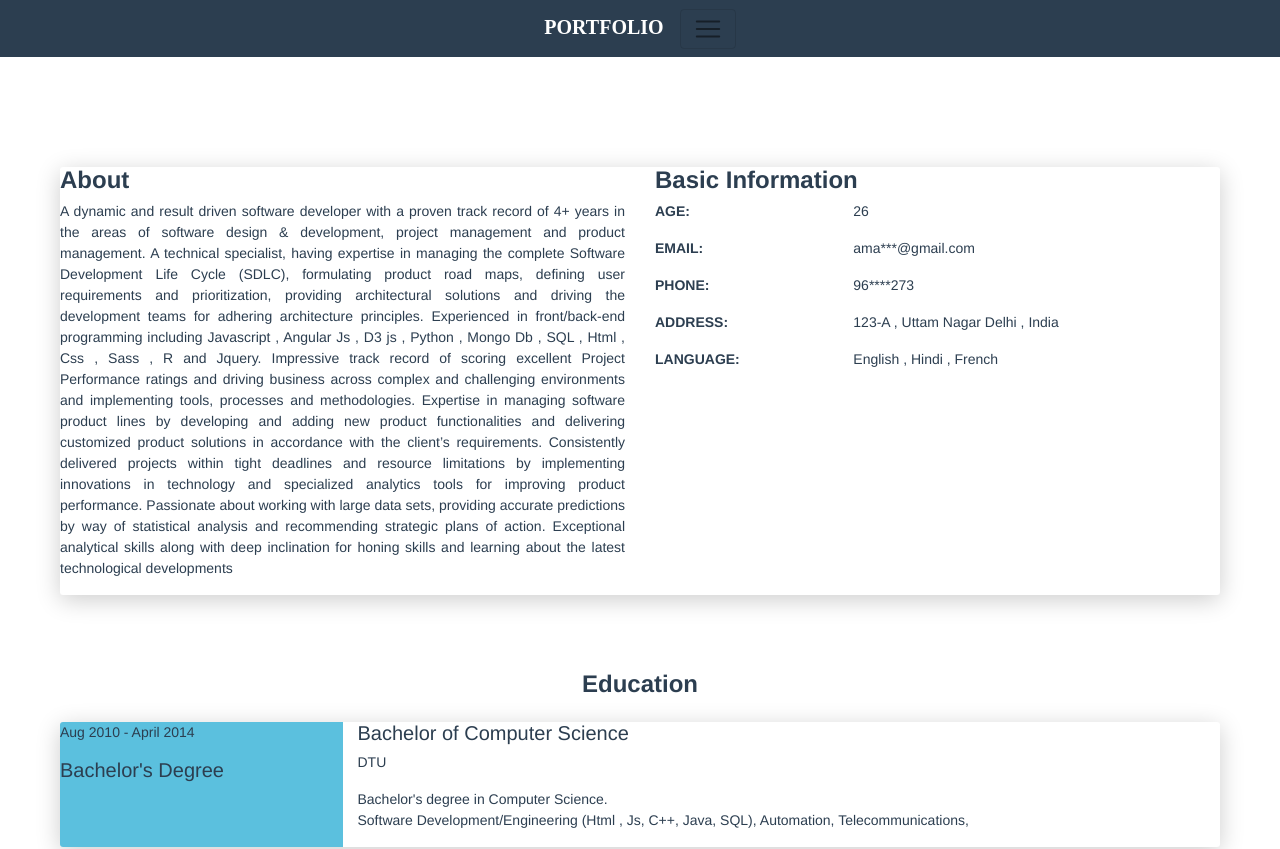
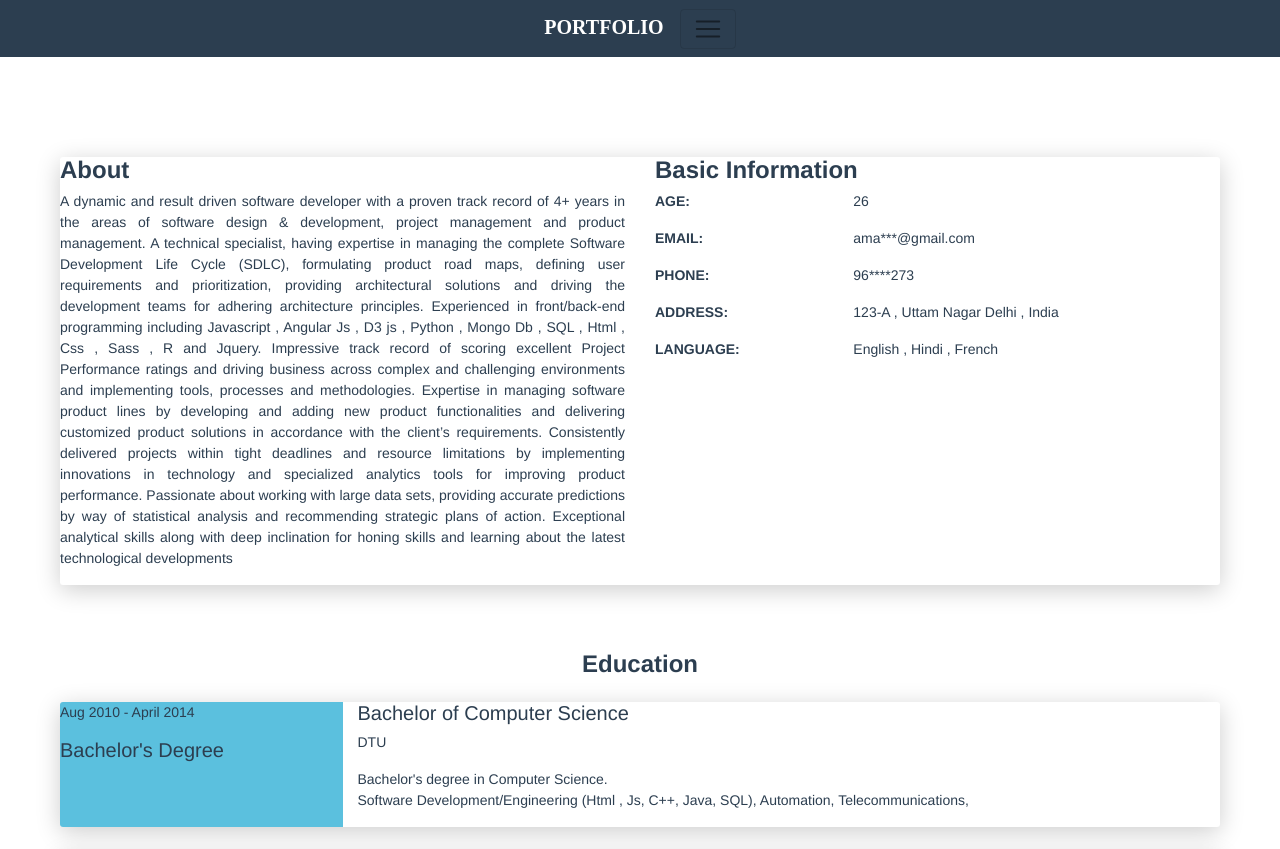
Before and after one commit to amandeepch92/portfolio, a Vue app: page /#/about in a window 1280 px wide. Shown: the top 849 px of the page. Built offline with nearby package versions, Linux system fonts and the light colour scheme; a web font is replaced by a local one; what vue-resource would draw is missing.

Commit message:
change in padding about component

```diff
--- a/src/components/About.vue
+++ b/src/components/About.vue
@@ -102,7 +102,7 @@ export default {
 </script>
 <style scoped>
 .section{
-	padding-top: 50px;
+	padding-top: 40px;
 }
 .h4{
 	font-weight: 700;
```
